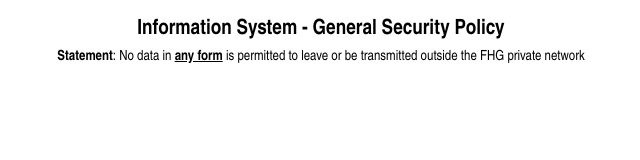
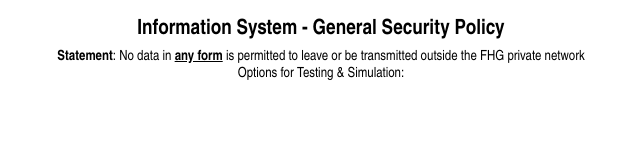
Before and after one commit to fhgxastra/errors-and-concerns, a plain HTML site: page secpol.html in a window 1280 px wide. Shown: the whole page, without its empty margins (319-959 px from the left). Drawn offline with Linux system fonts and the light colour scheme.

Commit message:
Update secpol.html

```diff
--- a/secpol.html
+++ b/secpol.html
@@ -23,7 +23,7 @@ button {padding:10px;margin:0px 1px;}
 <center>
 <h2>Information System - General Security Policy</h2>
 <div class="scrollable">
-<span style="font:bold 18px;"><b>Statement</b>: No data in <b><u>any form</u></b> is permitted to leave or be transmitted outside the FHG private network</span>
+<span style="font:bold 18px;"><b>Statement</b>: No data in <b><u>any form</u></b> is permitted to leave or be transmitted outside the FHG private network<br>Options for Testing & Simulation:</span>
 </div>
 </center>
 </body>
```
